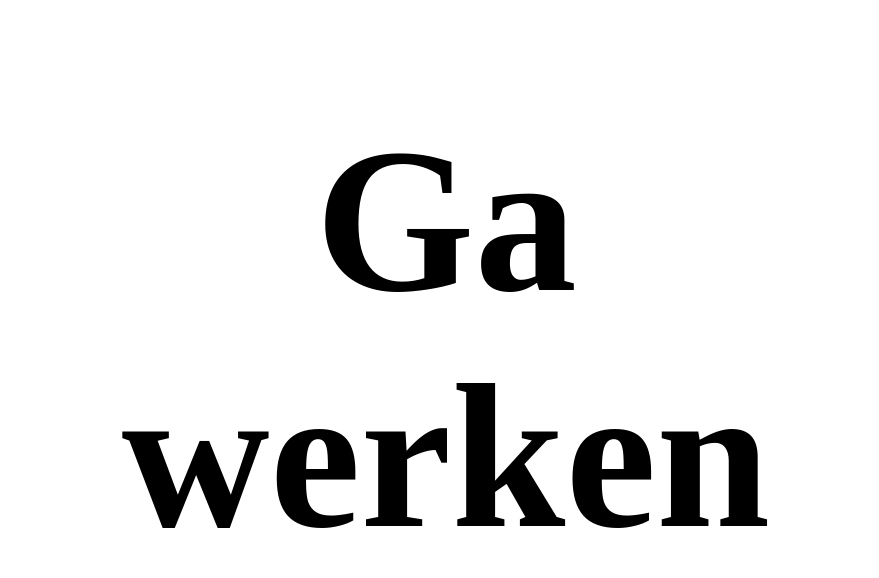
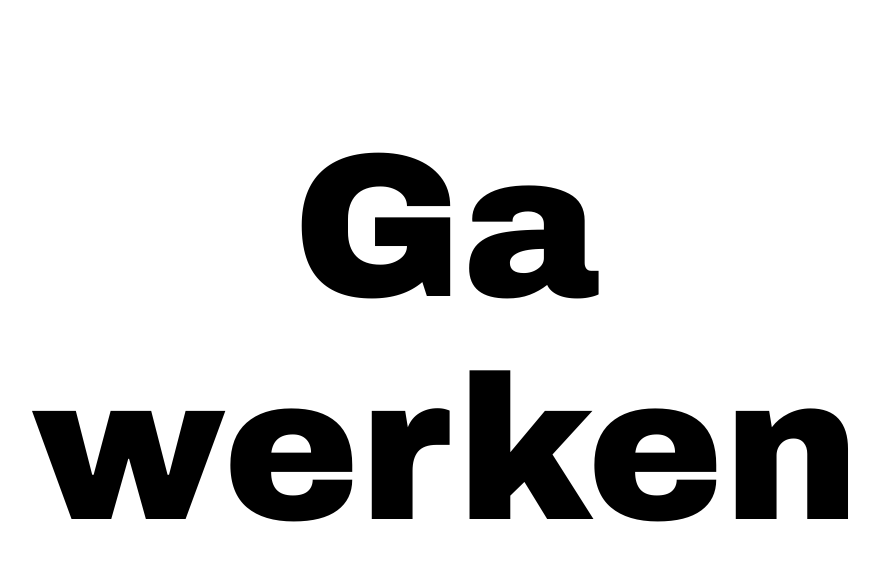
Before and after one commit to gratisgeld/test, a plain HTML site: page index.html in a window 1280 px wide. Shown: the whole page, without its empty margins (202-1081 px from the left). Drawn offline with Linux system fonts and the light colour scheme.

Commit message:
Update index.html

```diff
--- a/index.html
+++ b/index.html
@@ -9,6 +9,7 @@ body {
   left: 50%;
   transform: translate(-50%, -50%);
   font-size: 8vw;
+  font-family: "Arial Black";
    }
     </style>
   </head>
```
